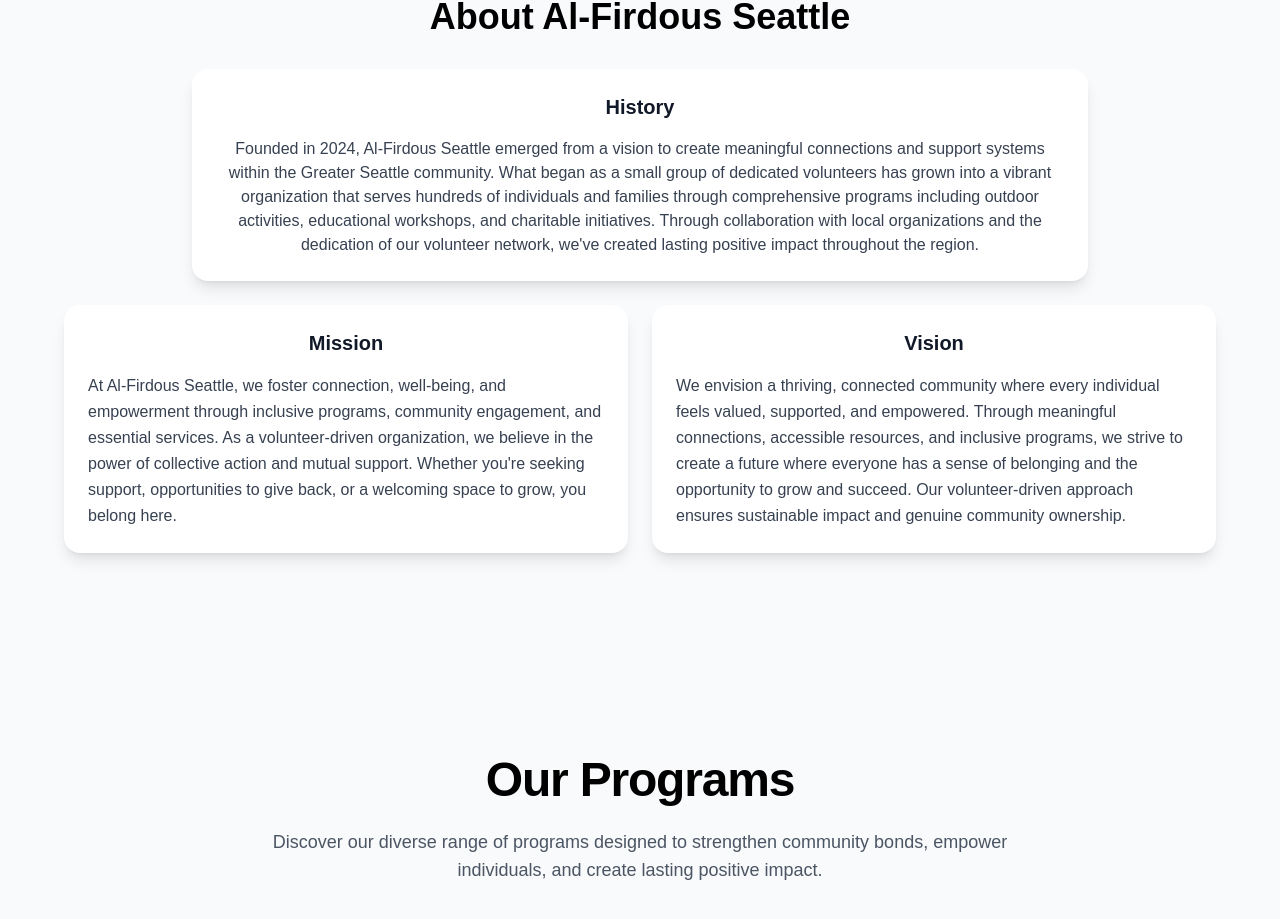
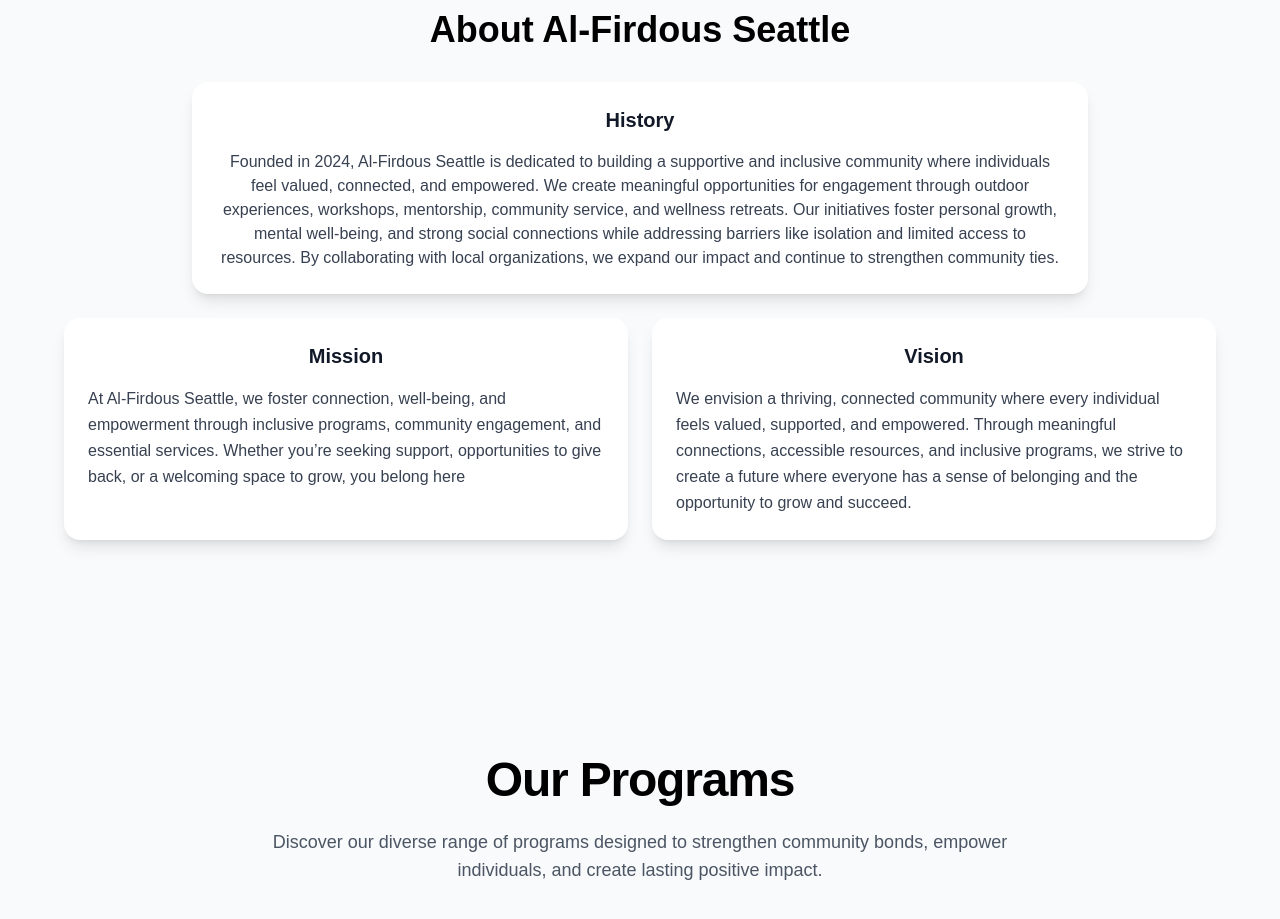
Before and after one commit to alfirdousSeattle/alfirdous-Seattle, a Next.js app: page / in a window 1280 px wide. Shown: the part 925-1844 px from the top of the page. Built offline with nearby package versions, Linux system fonts and the light colour scheme; what tailwindcss-animated would draw is missing.

Commit message:
about us

```diff
--- a/app/aboutus.tsx
+++ b/app/aboutus.tsx
@@ -20,12 +20,12 @@ export default function AboutUs() {
               <h3 className="text-xl font-bold text-gray-900"> History</h3>
             </div>
             <p className="text-base text-gray-700 text-center">
-              Founded in 2024, Al-Firdous Seattle emerged from a vision to create meaningful connections
-              and support systems within the Greater Seattle community. What began as a small group of
-              dedicated volunteers has grown into a vibrant organization that serves hundreds of individuals
-              and families through comprehensive programs including outdoor activities, educational workshops,
-              and charitable initiatives. Through collaboration with local organizations and the dedication
-              of our volunteer network, we&apos;ve created lasting positive impact throughout the region.
+            Founded in 2024, Al-Firdous Seattle is dedicated to building a supportive and inclusive community
+            where individuals feel valued, connected, and empowered. We create meaningful opportunities for
+            engagement through outdoor experiences, workshops, mentorship, community service, and wellness retreats.
+            Our initiatives foster personal growth, mental well-being, and strong social connections while addressing
+            barriers like isolation and limited access to resources. By collaborating with local organizations, we
+            expand our impact and continue to strengthen community ties.
             </p>
           </div>
 
@@ -37,10 +37,10 @@ export default function AboutUs() {
                 <h3 className="text-xl font-bold text-gray-900"> Mission</h3>
               </div>
               <p className="text-base text-gray-700 leading-relaxed">
-                At Al-Firdous Seattle, we foster connection, well-being, and empowerment through inclusive programs,
-                community engagement, and essential services. As a volunteer-driven organization, we believe in the
-                power of collective action and mutual support. Whether you&apos;re seeking support, opportunities to give
-                back, or a welcoming space to grow, you belong here.
+              At Al-Firdous Seattle, we foster connection, well-being, and
+              empowerment through inclusive programs, community engagement, and
+              essential services. Whether you’re seeking support, opportunities to
+              give back, or a welcoming space to grow, you belong here
               </p>
             </div>
 
@@ -50,10 +50,11 @@ export default function AboutUs() {
                 <h3 className="text-xl font-bold text-gray-900">Vision</h3>
               </div>
               <p className="text-base text-gray-700 leading-relaxed">
-                We envision a thriving, connected community where every individual feels valued, supported, and
-                empowered. Through meaningful connections, accessible resources, and inclusive programs, we strive to
-                create a future where everyone has a sense of belonging and the opportunity to grow and succeed.
-                Our volunteer-driven approach ensures sustainable impact and genuine community ownership.
+              We envision a thriving, connected community where every
+              individual feels valued, supported, and empowered. Through meaningful
+              connections, accessible resources, and inclusive programs, we strive
+              to create a future where everyone has a sense of belonging and the
+              opportunity to grow and succeed.
               </p>
             </div>
           </div>
```
